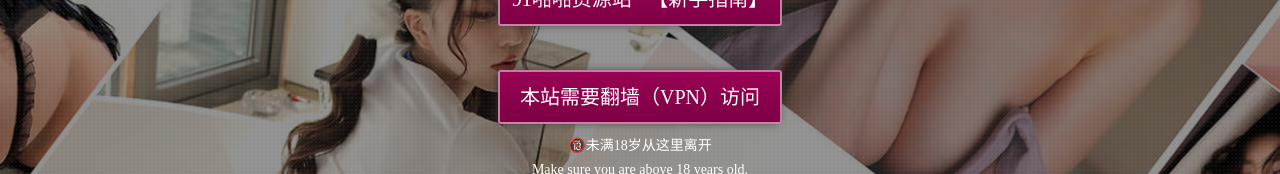
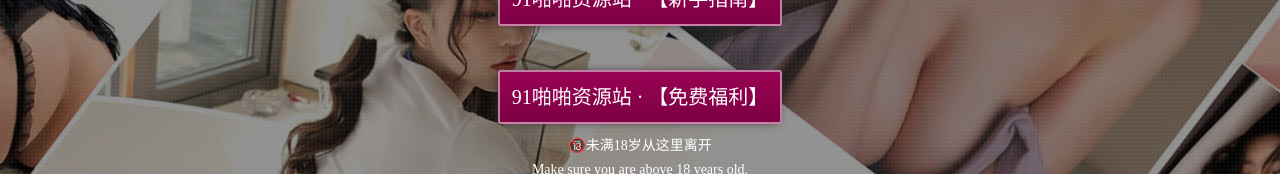
Before and after one commit to pa989pa/9188, a plain HTML site: page index.html in a window 1280 px wide. Shown: the part 339-513 px from the top of the page. Drawn offline with Linux system fonts and the light colour scheme; a script that the page names is missing.

Commit message:
Update index.html

```diff
--- a/index.html
+++ b/index.html
@@ -24,7 +24,7 @@
 		<br>
 		<div class="golink"><a href="https://9188.men/新手指南" target="_blank">91啪啪资源站 · 【新手指南】</a></div>
 		<br>
-		<div class="golink"><a href="https://9188.men" target="_blank">本站需要翻墙（VPN）访问</a></div>
+		<div class="golink"><a href="https://9188.men/product-category/免费福利" target="_blank">91啪啪资源站 · 【免费福利】</a></div>
 
 		<div class="outurl"><a href="/" id="close-page-btn"> 🔞未满18岁从这里离开<br> Make sure you are above 18 years old.</a></div>
 
```
